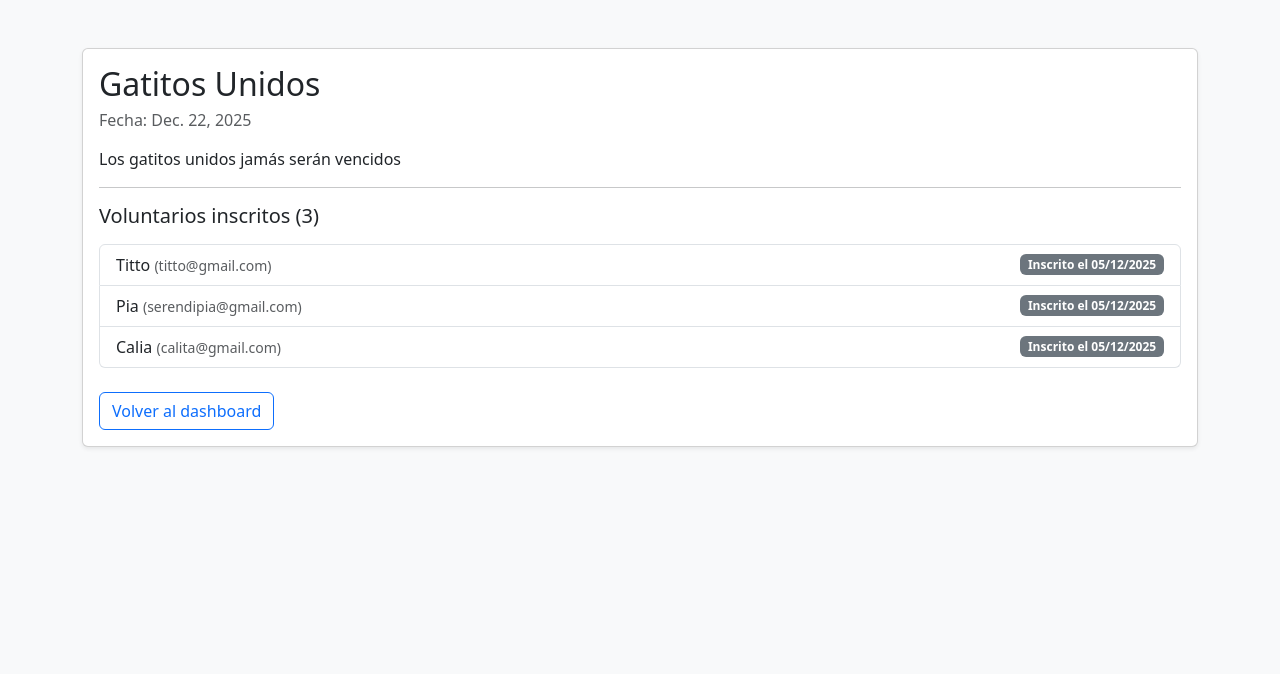
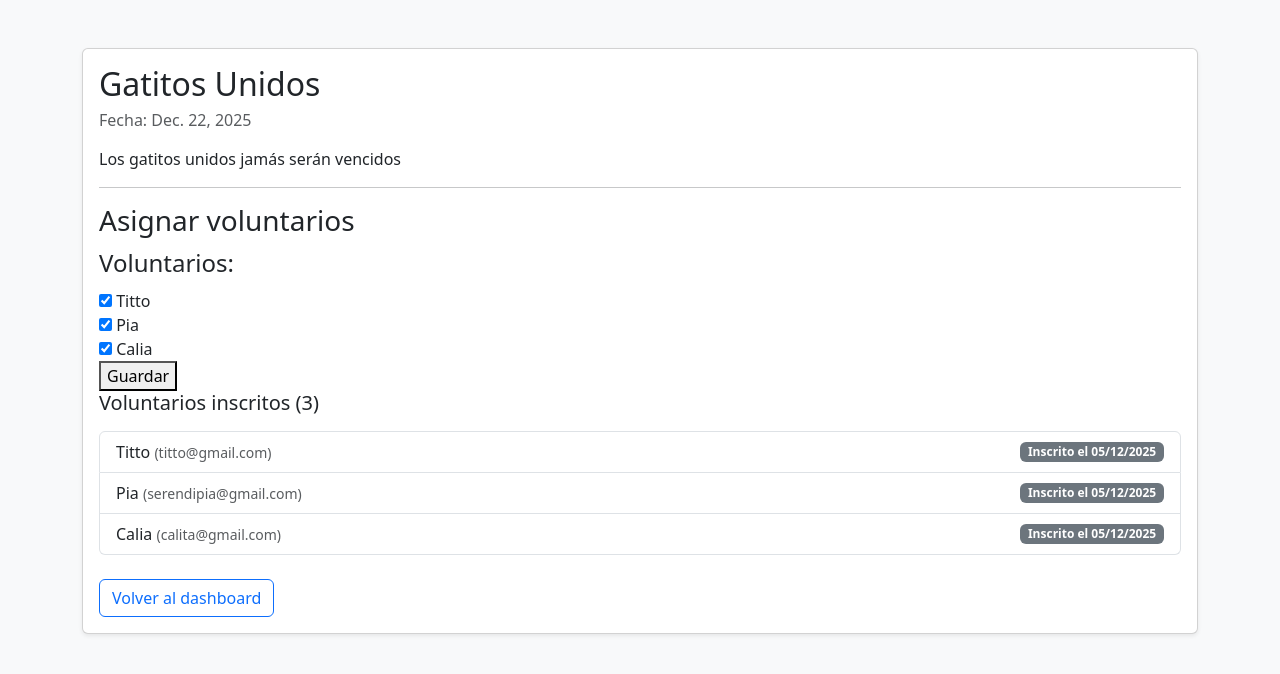
Before and after one commit to ValeEseve/EventosVoluntariados, a Django app: page /evento/1/ in a window 1280 px wide. Shown: the part 56-730 px from the top of the page. Run offline with Django 5.2, Linux system fonts and the light colour scheme; data comes from the database, SQL or seed files in the repository; both versions use the stored data as it was after the commit.

Commit message:
Agregado funcion de añadir evento a voluntario y voluntario a evento

```diff
--- a/voluntarios/forms.py
+++ b/voluntarios/forms.py
@@ -4,7 +4,7 @@ from .models import Evento, Voluntario
 class EventoForm(forms.ModelForm):
     class Meta:
         model = Evento
-        fields = ['titulo', 'descripcion', 'fecha', 'voluntarios']
+        fields = ['titulo', 'descripcion', 'fecha']
         widgets = {
             'fecha': forms.DateInput(attrs={'type': 'date'})
         }
@@ -13,3 +13,19 @@ class VoluntarioForm(forms.ModelForm):
     class Meta:
         model = Voluntario
         fields = ['nombre', 'email', 'telefono']
+
+class AsignarVoluntariosForm(forms.ModelForm):
+    class Meta:
+        model = Evento
+        fields = ['voluntarios']
+        widgets = {
+            'voluntarios': forms.CheckboxSelectMultiple
+        }
+
+
+class AsignarEventosForm(forms.Form):
+    eventos = forms.ModelMultipleChoiceField(
+        queryset=Evento.objects.all(),
+        required=False,
+        widget=forms.CheckboxSelectMultiple
+    )
--- a/voluntarios/templates/detalle_evento.html
+++ b/voluntarios/templates/detalle_evento.html
@@ -12,6 +12,12 @@
             <p class="mt-3">{{ evento.descripcion }}</p>
 
             <hr>
+            <h3>Asignar voluntarios</h3>
+            <form method="post">
+                {% csrf_token %}
+                {{ form_asignar }}
+                <button type="submit">Guardar</button>
+            </form>
 
             <h5 class="mb-3">Voluntarios inscritos ({{ evento.voluntarios.count }})</h5>
 
--- a/voluntarios/templates/editar_voluntario.html
+++ b/voluntarios/templates/editar_voluntario.html
@@ -13,9 +13,11 @@
                 {% csrf_token %}
                 {{ form.as_p }}
 
+                {{ form_asignar }}
                 <button type="submit" class="btn btn-primary mt-3">Guardar cambios</button>
                 <a href="{% url 'lista_voluntarios' %}" class="btn btn-secondary mt-3">Cancelar</a>
             </form>
+
 
         </div>
     </div>
--- a/voluntarios/views.py
+++ b/voluntarios/views.py
@@ -1,7 +1,7 @@
 from django.utils.timezone import now
 from .models import Evento, Voluntario
 from django.shortcuts import render, redirect, get_object_or_404
-from .forms import EventoForm, VoluntarioForm
+from .forms import AsignarEventosForm, AsignarVoluntariosForm, EventoForm, VoluntarioForm
 
 def dashboard(request):
     eventos = Evento.objects.filter(fecha__gte=now().date()).order_by('fecha')
@@ -9,22 +9,20 @@ def dashboard(request):
 
 
 def detalle_evento(request, id):
-    from django.shortcuts import get_object_or_404, render
-    from .models import Evento
+    evento = get_object_or_404(Evento, id=id)
 
-    evento = get_object_or_404(Evento, id=id)
-    return render(request, 'detalle_evento.html', {'evento': evento})
-
-def crear_evento(request):
     if request.method == 'POST':
-        form = EventoForm(request.POST)
+        form = AsignarVoluntariosForm(request.POST, instance=evento)
         if form.is_valid():
             form.save()
-            return redirect('dashboard')
+            return redirect('detalle_evento', id=evento.id)
     else:
-        form = EventoForm()
+        form = AsignarVoluntariosForm(instance=evento)
 
-    return render(request, 'crear_evento.html', {'form': form})
+    return render(request, 'detalle_evento.html', {
+        'evento': evento,
+        'form_asignar': form
+    })
 
 def editar_evento(request, id):
     evento = get_object_or_404(Evento, id=id)
@@ -42,6 +40,42 @@ def editar_evento(request, id):
         'evento': evento
     })
 
+
+def crear_evento(request):
+    if request.method == 'POST':
+        form = EventoForm(request.POST)
+        if form.is_valid():
+            form.save()
+            return redirect('dashboard')
+    else:
+        form = EventoForm()
+
+    return render(request, 'crear_evento.html', {'form': form})
+
+def editar_voluntario(request, id):
+    voluntario = get_object_or_404(Voluntario, id=id)
+
+    if request.method == 'POST':
+        form = VoluntarioForm(request.POST, instance=voluntario)
+        form_asignar = AsignarEventosForm(request.POST)
+
+        if form.is_valid() and form_asignar.is_valid():
+            form.save()
+            voluntario.eventos.set(form_asignar.cleaned_data['eventos'])
+            return redirect('lista_voluntarios')
+    else:
+        form = VoluntarioForm(instance=voluntario)
+        form_asignar = AsignarEventosForm(
+            initial={'eventos': voluntario.eventos.all()}
+        )
+
+    return render(request, 'editar_voluntario.html', {
+        'form': form,
+        'form_asignar': form_asignar,
+        'voluntario': voluntario
+    })
+
+
 def borrar_evento(request, id):
     evento = get_object_or_404(Evento, id=id)
 
@@ -49,7 +83,6 @@ def borrar_evento(request, id):
         evento.delete()
         return redirect('dashboard')
 
-    # si quieres, puedes tener una página de confirmación, pero no es obligatorio
     return render(request, 'borrar_evento_confirm.html', {'evento': evento})
 
 
@@ -68,21 +101,6 @@ def crear_voluntario(request):
 
     return render(request, 'crear_voluntario.html', {'form': form})
 
-def editar_voluntario(request, id):
-    voluntario = get_object_or_404(Voluntario, id=id)
-
-    if request.method == 'POST':
-        form = VoluntarioForm(request.POST, instance=voluntario)
-        if form.is_valid():
-            form.save()
-            return redirect('lista_voluntarios')
-    else:
-        form = VoluntarioForm(instance=voluntario)
-
-    return render(request, 'editar_voluntario.html', {
-        'form': form,
-        'voluntario': voluntario
-    })
 
 def borrar_voluntario(request, id):
     voluntario = get_object_or_404(Voluntario, id=id)
```
Also changed, not shown: db.sqlite3. Lines whose indentation alone changed are shown as unchanged.
